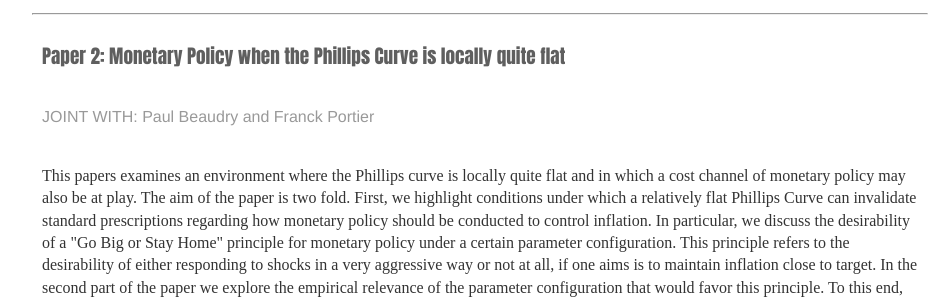
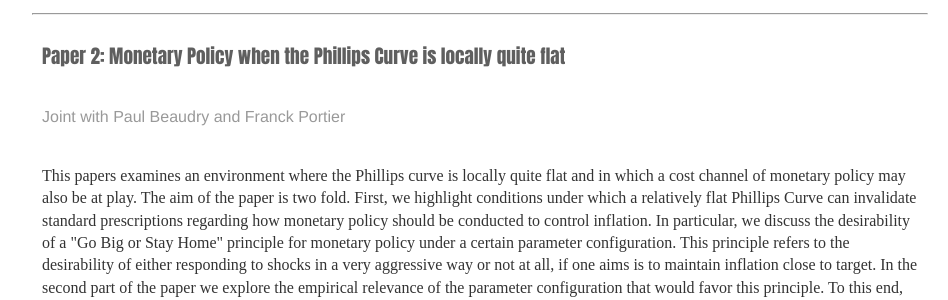
Before and after one commit to sevhou/sevhou.github.io, a Jekyll site: the page built from research/index.html, in a window 1280 px wide. Shown: the part 849-1149 px from the top of the page, without its empty margins (160-1108 px from the left). Built offline with Jekyll 4.4.1, drawn with Linux system fonts in a browser that asks for light colours.

Commit message:
Update index.html

```diff
--- a/research/index.html
+++ b/research/index.html
@@ -32,7 +32,7 @@ title: Research
 		<hr>
 
 	<h2>Paper 2: Monetary Policy when the  Phillips Curve is locally quite flat</h2>
-		<p class="light-text">JOINT WITH: Paul Beaudry and Franck Portier</p>
+		<p class="light-text">Joint with Paul Beaudry and Franck Portier</p>
 		<p>This papers examines an environment where the Phillips curve is locally quite flat and in which
 			a cost channel of monetary policy may also be at play.  The aim of the paper is two fold.
 			First, we highlight conditions under which a relatively flat  Phillips Curve  can invalidate
```
